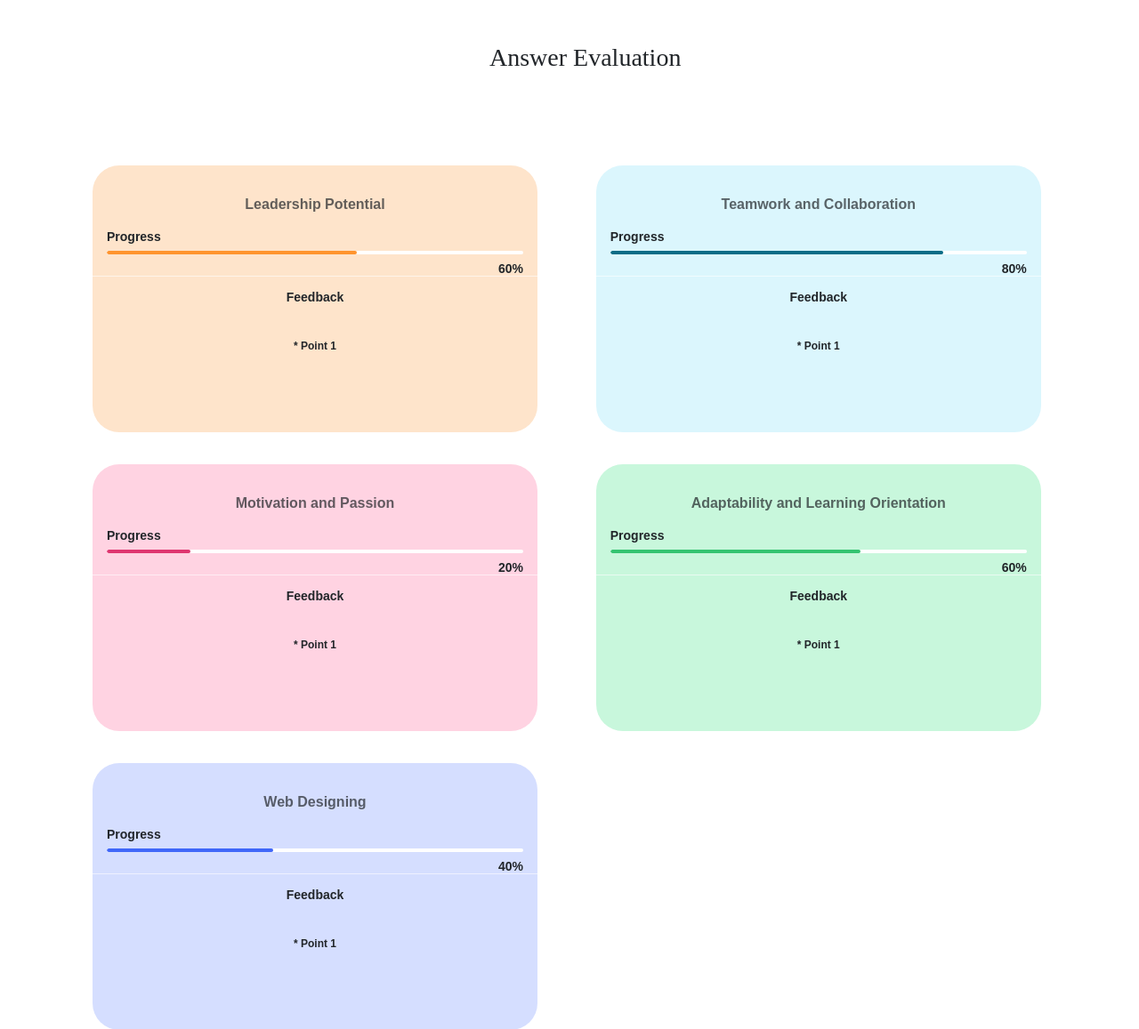
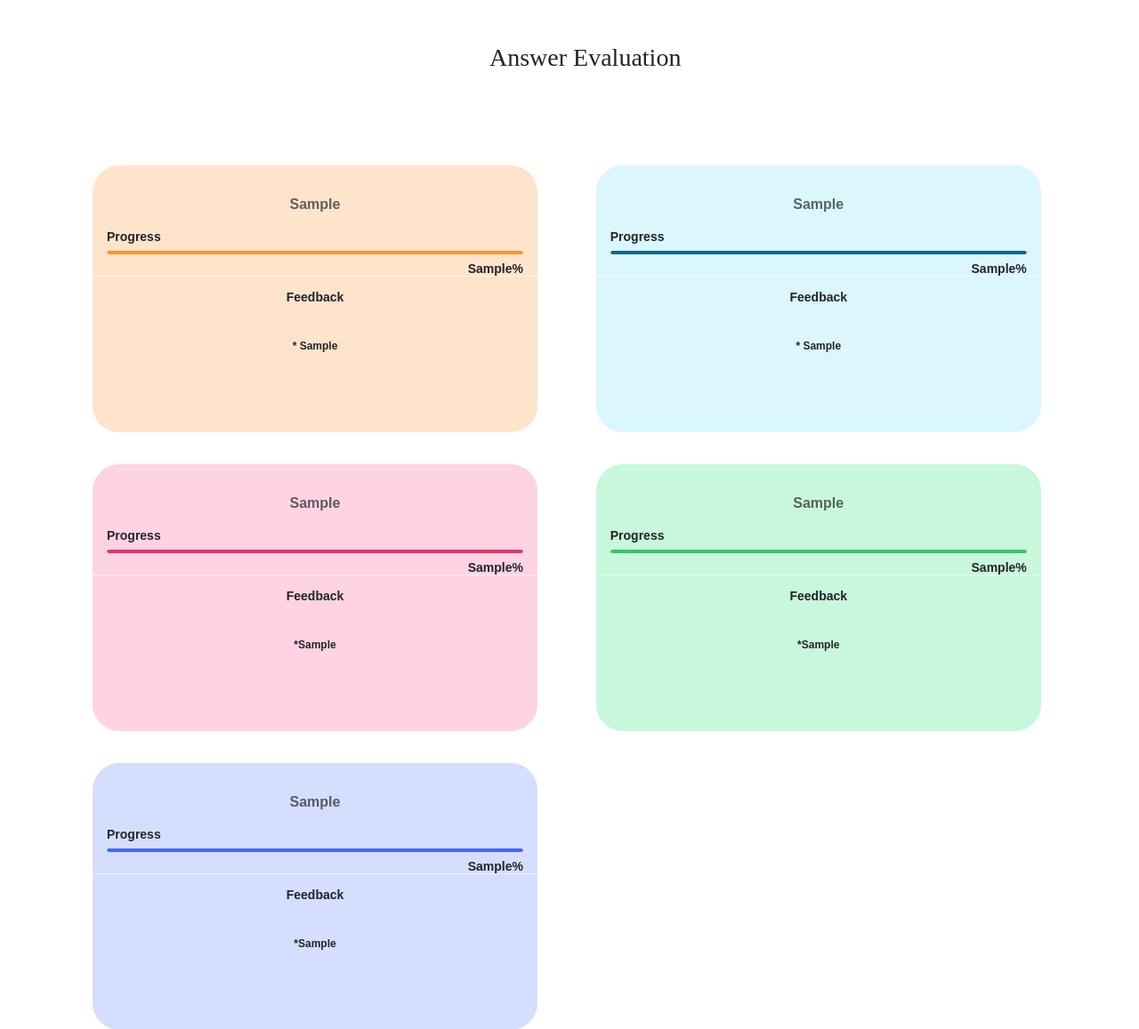
Before and after one commit to zerothrohit/SKILL-ASSESS-2.0, a Django app: template skill_assess/templates/feedback.html in a window 1280 px wide. Shown: the part 828-1985 px from the top of the page at 89% size. Run offline with Django 4.2, Linux system fonts and the light colour scheme; the template is opened without the code that fills it: most values are stand-ins (such as "Sample title", 1, 10 or a date in 2020); some libraries are stand-ins or nearby versions.

Commit message:
feedback page connected

```diff
--- a/skill_assess/templates/feedback.html
+++ b/skill_assess/templates/feedback.html
@@ -57,6 +57,14 @@
 
     <h3 class="head-text">Facial Analysis</h3>
     <div id="emotionChart" style="width: 100%; height: 500px;"></div>
+    <script>
+      var videoAnalysisOutput = {{ video_analysis_output|safe }};
+  </script>
+
+<!-- Pass the Django dictionary into JavaScript -->
+<script>
+    var videoAnalysisOutput = {{ video_analysis_output|safe }};
+</script>
 
 <script>
     google.charts.load('current', {
@@ -65,14 +73,16 @@
     google.charts.setOnLoadCallback(drawChart);
 
     function drawChart() {
-            var data = google.visualization.arrayToDataTable([
-                ['Emotion', 'Percentage'],
-                ['Combined Angry_Fear', 46.48092588376465],
-                ['Combined Sad_Disgust', 43.56963863100843],
-                ['Confidence', 2.500290297556628],
-                ['Surprise', 4.598605464230208],
-                ['Neutral', 2.8505397234400838]
-            ]);
+        var dataArray = [
+            ['Emotion', 'Percentage']
+        ];
+
+        // Add Django data to the array
+        Object.keys(videoAnalysisOutput).forEach(function(key) {
+            dataArray.push([key, videoAnalysisOutput[key]]);
+        });
+
+        var data = google.visualization.arrayToDataTable(dataArray);
 
         var options = {
             title: 'Emotion Analysis',
@@ -85,14 +95,18 @@
         };
 
         var chart = new google.visualization.ColumnChart(document.getElementById('emotionChart'));
-
         chart.draw(data, options);
     }
 </script>
 
 
+
 <!-- Answer Evaluation -->
 <br> <br>
+
+{% if feedback_key %}
+{% if feedback_value %}
+
     <div>
         <h3 class="head-text"> Answer Evaluation </h3>
     </div>
@@ -109,7 +123,7 @@
             </div>
 
             <div class="project-box-content-header">
-              <p class="box-content-header">Leadership Potential</p>
+              <p class="box-content-header">{{ feedback_key.0 }}</p>
                 <!--  <p class="box-content-subheader">Prototyping</p> -->
             </div>
             <div class="box-progress-wrapper">
@@ -117,10 +131,10 @@
               <div class="box-progress-bar">
                 <span
                   class="box-progress"
-                  style="width: 60%; background-color: #ff942e"
+                  style="width: {{ feedback_value.0.0 }}%; background-color: #ff942e"
                 ></span>
               </div>
-              <p class="box-progress-percentage">60%</p>
+              <p class="box-progress-percentage">{{ feedback_value.0.0 }}%</p>
 
             </div>
             <div class="project-box-footer">
@@ -129,7 +143,7 @@
             </div>
             <p class="feedback-p">Feedback</p>
       <ul class="feedback-points">
-        <li><strong>*</strong> Point 1</li>
+        <li><strong>*</strong> {{ feedback_value.0.1 }}</li>
 
       </ul>
 
@@ -148,7 +162,7 @@
               </div>
             </div>
             <div class="project-box-content-header">
-              <p class="box-content-header">Teamwork and Collaboration</p>
+              <p class="box-content-header">{{ feedback_key.1 }}</p>
                  <!--  <p class="box-content-subheader">Prototyping</p> -->
             </div>
             <div class="box-progress-wrapper">
@@ -156,16 +170,16 @@
               <div class="box-progress-bar">
                 <span
                   class="box-progress"
-                  style="width: 80%; background-color: #096c86"
+                  style="width: {{ feedback_value.1.0 }}%; background-color: #096c86"
                 ></span>
               </div>
-              <p class="box-progress-percentage">80%</p>
+              <p class="box-progress-percentage">{{ feedback_value.1.0 }}%</p>
             </div>
             <div class="project-box-footer">
             </div>
             <p class="feedback-p">Feedback</p>
             <ul class="feedback-points">
-              <li><strong>*</strong> Point 1</li>
+              <li><strong>*</strong> {{ feedback_value.1.1 }}</li>
 
             </ul>
           </div>
@@ -182,7 +196,7 @@
               </div>
             </div>
             <div class="project-box-content-header">
-              <p class="box-content-header">Motivation and Passion</p>
+              <p class="box-content-header">{{ feedback_key.2 }}</p>
           <!--  <p class="box-content-subheader">Prototyping</p> -->
             </div>
             <div class="box-progress-wrapper">
@@ -190,10 +204,10 @@
               <div class="box-progress-bar">
                 <span
                   class="box-progress"
-                  style="width: 20%; background-color: #df3670"
+                  style="width: {{ feedback_value.2.0 }}%; background-color: #df3670"
                 ></span>
               </div>
-              <p class="box-progress-percentage">20%</p>
+              <p class="box-progress-percentage">{{ feedback_value.2.0 }}%</p>
             </div>
             <div class="project-box-footer">
 
@@ -201,7 +215,7 @@
             </div>
             <p class="feedback-p">Feedback</p>
             <ul class="feedback-points">
-              <li><strong>*</strong> Point 1</li>
+              <li><strong>*</strong>{{ feedback_value.2.1}}</li>
             </ul>
           </div>
         </div>
@@ -216,7 +230,7 @@
               </div>
             </div>
             <div class="project-box-content-header">
-              <p class="box-content-header">Adaptability and Learning Orientation</p>
+              <p class="box-content-header">{{ feedback_key.3 }}</p>
                 <!--  <p class="box-content-subheader">Prototyping</p> -->
             </div>
             <div class="box-progress-wrapper">
@@ -224,10 +238,10 @@
               <div class="box-progress-bar">
                 <span
                   class="box-progress"
-                  style="width: 60%; background-color: #34c471"
+                  style="width: {{ feedback_value.3.0 }}%; background-color: #34c471"
                 ></span>
               </div>
-              <p class="box-progress-percentage">60%</p>
+              <p class="box-progress-percentage">{{ feedback_value.3.0 }}%</p>
             </div>
             <div class="project-box-footer">
 
@@ -235,7 +249,7 @@
             </div>
             <p class="feedback-p">Feedback</p>
             <ul class="feedback-points">
-              <li><strong>*</strong> Point 1</li>
+              <li><strong>*</strong>{{ feedback_value.3.1 }}</li>
 
             </ul>
           </div>
@@ -251,7 +265,7 @@
               </div>
             </div>
             <div class="project-box-content-header">
-              <p class="box-content-header">Web Designing</p>
+              <p class="box-content-header">{{ feedback_key.4 }}</p>
                  <!--  <p class="box-content-subheader">Prototyping</p> -->
             </div>
             <div class="box-progress-wrapper">
@@ -259,10 +273,10 @@
               <div class="box-progress-bar">
                 <span
                   class="box-progress"
-                  style="width: 40%; background-color: #4067f9"
+                  style="width: {{ feedback_value.4.0 }}%; background-color: #4067f9"
                 ></span>
               </div>
-              <p class="box-progress-percentage">40%</p>
+              <p class="box-progress-percentage">{{ feedback_value.4.0 }}%</p>
             </div>
             <div class="project-box-footer">
 
@@ -270,7 +284,7 @@
             </div>
             <p class="feedback-p">Feedback</p>
             <ul class="feedback-points">
-              <li><strong>*</strong> Point 1</li>
+              <li><strong>*</strong>{{ feedback_value.4.1 }}</li>
 
             </ul>
 
@@ -282,7 +296,8 @@
 
       </div>
     </div>
-
+    {% endif %}
+    {% endif %}
 
 </body>
 </html>
```
Also changed, not shown: skill_assess/home/views.py (+7 -1 lines), 9 other files. Lines whose indentation alone changed are shown as unchanged.
